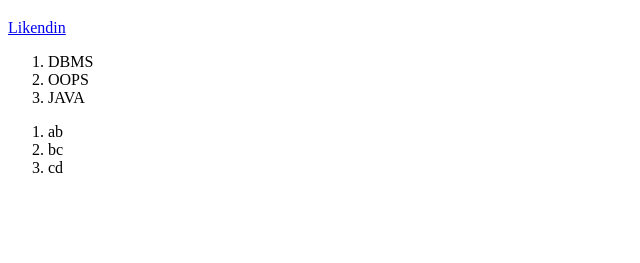
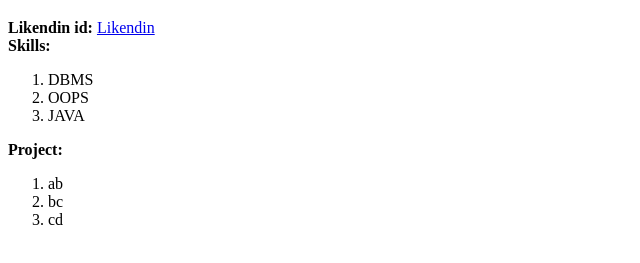
Before and after one commit to acciojob/portfolio-page-lingalaabhi34, a website: page main.html in a window 1280 px wide. Shown: the part 373-636 px from the top of the page, without its empty margins (0-640 px from the left). Drawn offline with Linux system fonts and the light colour scheme.

Commit message:
created a submission

```diff
--- a/main.html
+++ b/main.html
@@ -11,8 +11,10 @@
 	<div>
 	<img src="https://images.unsplash.com/photo-1692289933571-2ffb93f4ed99?ixlib=rb-4.0.3&ixid=M3wxMjA3fDB8MHxwaG90by1wYWdlfHx8fGVufDB8fHx8fA%3D%3D&auto=format&fit=crop&w=387&q=80"  alt="image">
 	<h1>Lingala Abhi</h1>
+		<label><b>Likendin id:</b></label>
 	<a href="https://www.linkedin.com/in/abhilash-kumar-lingala-ba7910249/" target="_blank">Likendin</a>
 	<section>
+		<label><b>Skills:</b></label>
 		<ol>
 			<li>DBMS</li>
 			<li>OOPS</li>
@@ -20,6 +22,7 @@
 		</ol>
 	</section>
 	<section>
+		<label><b>Project:</b></label>
 		<ol>
 			<li>ab</li>
 			<li>bc</li>
```
